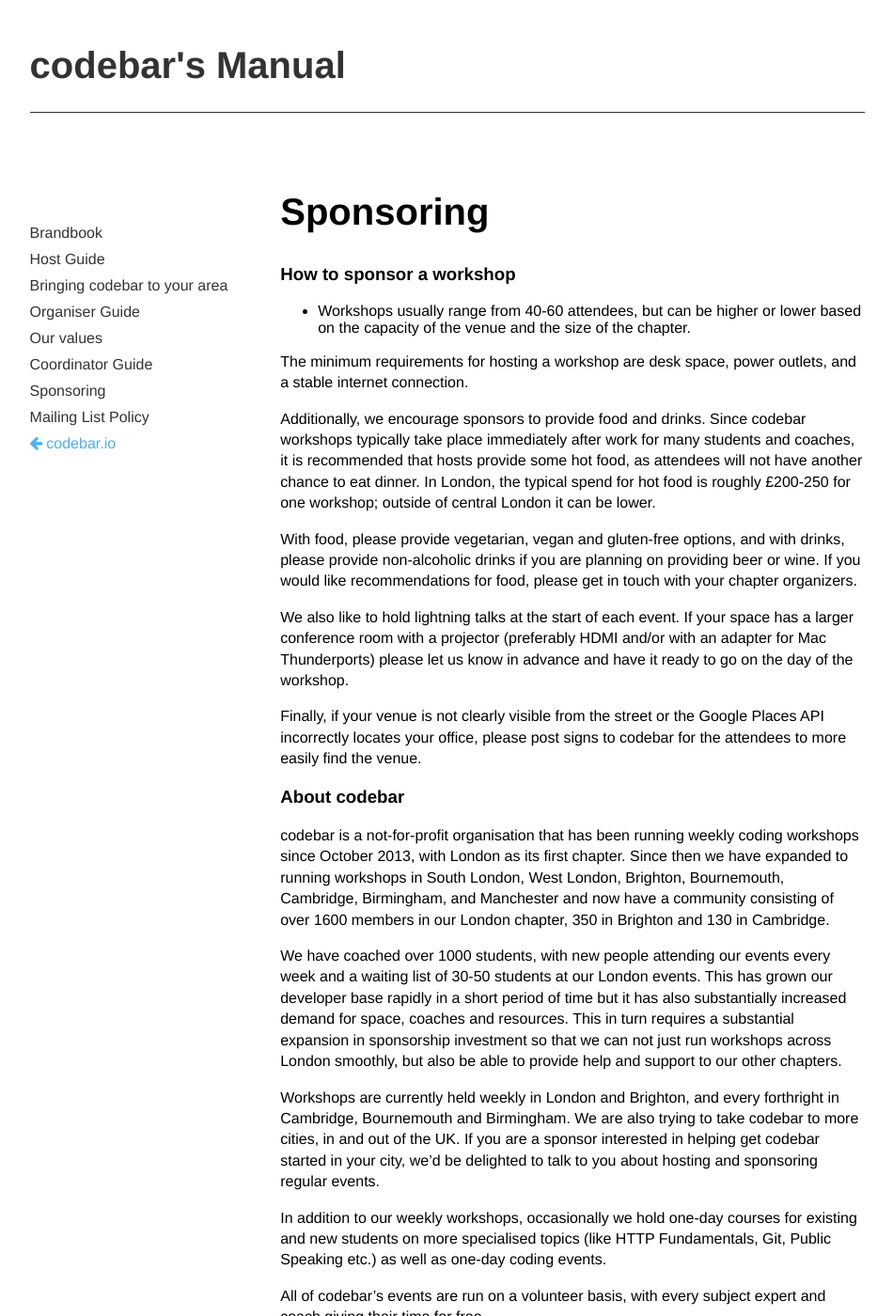
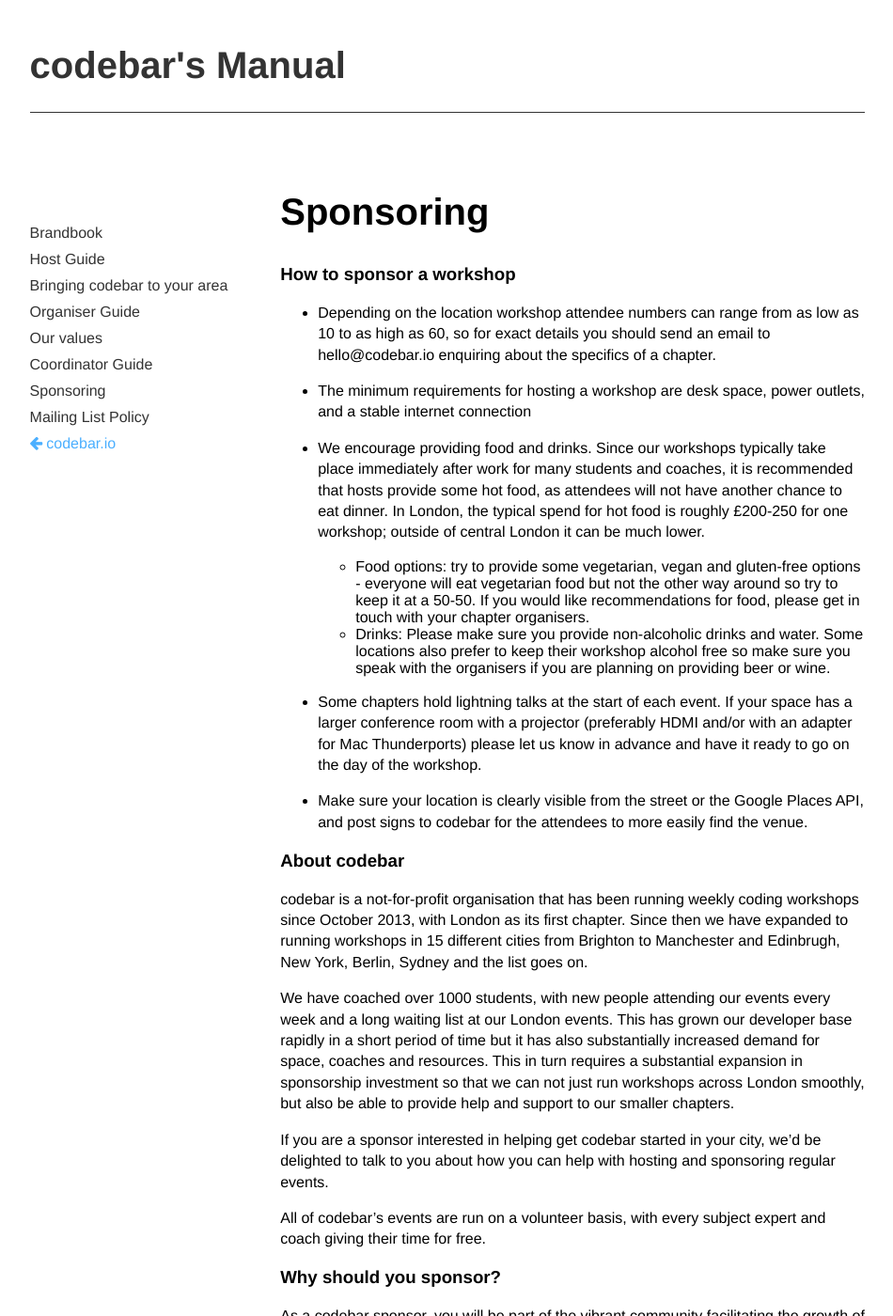
Before and after one commit to codebar/manual, a Jekyll site: the page built from _posts/2014-12-19-becoming-a-sponsor.md, in a window 1280 px wide and 1400 px high. Shown: the whole window at 94% size, without its empty margins (164-1114 px from the left). Built offline with Jekyll 4.4.1, drawn with Linux system fonts in a browser that asks for light colours; nearby versions of some CDN libraries; some of the changed text lies outside the part shown.

Commit message:
Attempt to make sponsor guide more generic

```diff
--- a/_posts/2014-12-19-becoming-a-sponsor.md
+++ b/_posts/2014-12-19-becoming-a-sponsor.md
@@ -5,35 +5,33 @@
 
 ### How to sponsor a workshop
 
-- Workshops usually range from 40-60 attendees, but can be higher or lower based on the capacity of the venue and the size of the chapter.
+- Depending on the location workshop attendee numbers can range from as low as 10 to as high as 60, so for exact details you should send an email to hello@codebar.io enquiring about the specifics of a chapter.
 
-The minimum requirements for hosting a workshop are desk space, power outlets, and a stable internet connection.
+- The minimum requirements for hosting a workshop are desk space, power outlets, and a stable internet connection
 
-Additionally, we encourage sponsors to provide food and drinks. Since codebar workshops typically take place immediately after work for many students and coaches, it is recommended that hosts provide some hot food, as attendees will not have another chance to eat dinner. In London, the typical spend for hot food is roughly £200-250 for one workshop; outside of central London it can be lower.
+- We encourage providing food and drinks. Since our workshops typically take place immediately after work for many students and coaches, it is recommended that hosts provide some hot food, as attendees will not have another chance to eat dinner. In London, the typical spend for hot food is roughly £200-250 for one workshop; outside of central London it can be much lower.
 
-With food, please provide vegetarian, vegan and gluten-free options, and with drinks, please provide non-alcoholic drinks if you are planning on providing beer or wine. If you would like recommendations for food, please get in touch with your chapter organizers.
+  - Food options: try to provide some vegetarian, vegan and gluten-free options - everyone will eat vegetarian food but not the other way around so try to keep it at a 50-50.  If you would like recommendations for food, please get in touch with your chapter organisers.
+  - Drinks: Please make sure you provide non-alcoholic drinks and water. Some locations also prefer to keep their workshop alcohol free so make sure you speak with the organisers  if you are planning on providing beer or wine.
 
-We also like to hold lightning talks at the start of each event. If your space has a larger conference room with a projector (preferably HDMI and/or with an adapter for Mac Thunderports) please let us know in advance and have it ready to go on the day of the workshop.
 
-Finally, if your venue is not clearly visible from the street or the Google Places API incorrectly locates your office, please post signs to codebar for the attendees to more easily find the venue.
+- Some chapters hold lightning talks at the start of each event. If your space has a larger conference room with a projector (preferably HDMI and/or with an adapter for Mac Thunderports) please let us know in advance and have it ready to go on the day of the workshop.
+
+- Make sure your location is clearly visible  from the street or the Google Places API,  and post signs to codebar for the attendees to more easily find the venue.
 
 ### About codebar
 
-codebar is a not-for-profit organisation that has been running weekly coding workshops since October 2013, with London as its first chapter. Since then we have expanded to running workshops in South London, West London, Brighton, Bournemouth, Cambridge, Birmingham, and Manchester and now have a community consisting of over 1600 members in our London chapter, 350 in Brighton and 130 in Cambridge.
+codebar is a not-for-profit organisation that has been running weekly coding workshops since October 2013, with London as its first chapter. Since then we have expanded to running workshops in 15 different cities from  Brighton to Manchester and Edinbrugh, New York, Berlin, Sydney and the list goes on.
 
-We have coached over 1000 students, with new people attending our events every week and a waiting list of 30-50 students at our London events. This has grown our developer base rapidly in a short period of time but it has also substantially increased demand for space, coaches and resources. This in turn requires a substantial expansion in sponsorship investment so that we can not just run workshops across London smoothly, but also be able to provide help and support to our other chapters.
+We have coached over 1000 students, with new people attending our events every week and a long waiting list at our London events. This has grown our developer base rapidly in a short period of time but it has also substantially increased demand for space, coaches and resources. This in turn requires a substantial expansion in sponsorship investment so that we can not just run workshops across London smoothly, but also be able to provide help and support to our smaller chapters.
 
-Workshops are currently held weekly in London and Brighton, and every forthright in Cambridge, Bournemouth and Birmingham. We are also trying to take codebar to more cities, in and out of the UK. If you are a sponsor interested in helping get codebar started in your city, we'd be delighted to talk to you about hosting and sponsoring regular events.
-
-In addition to our weekly workshops, occasionally we hold one-day courses for existing and new students on more specialised topics (like HTTP Fundamentals, Git, Public Speaking etc.) as well as one-day coding events.
+If you are a sponsor interested in helping get codebar started in your city, we'd be delighted to talk to you about how you can help with hosting and sponsoring regular events.
 
 All of codebar’s events are run on a volunteer basis, with every subject expert and coach giving their time for free.
 
-Despite the fact that our events are run on a volunteer basis, there are of course still costs associated with both the general running of codebar as well as our specific events.
-
 ### Why should you sponsor?
 
-As a sponsor of any of codebar’s events, you will be part of the vibrant community facilitating the growth of a diverse community. We have a strict yet simple [code of conduct](https://codebar.io/code-of-conduct) that includes more detailed information.
+As a codebar sponsor, you will be part of the vibrant community facilitating the growth of a diverse community. We have a strict yet simple [code of conduct](https://codebar.io/code-of-conduct) that includes more detailed information.
 
 You will be helping to promote diversity within the tech sector and be part of an exciting community committed to narrowing the skills gap. Not only that, but you will also be contributing to the growth of much-needed technical skills giving a further boost to the post-recession economy.
 
```
